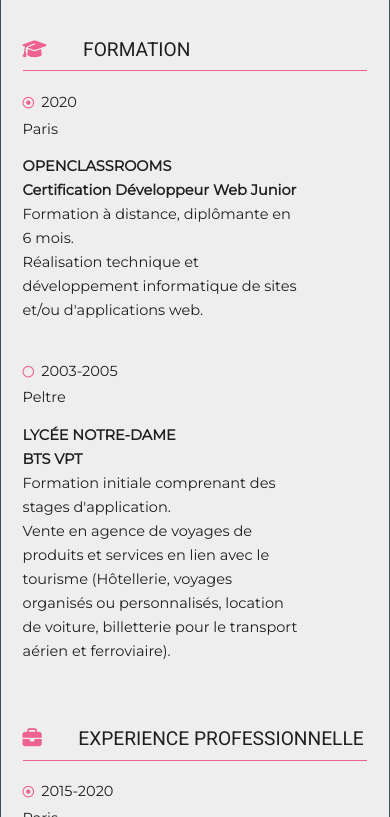
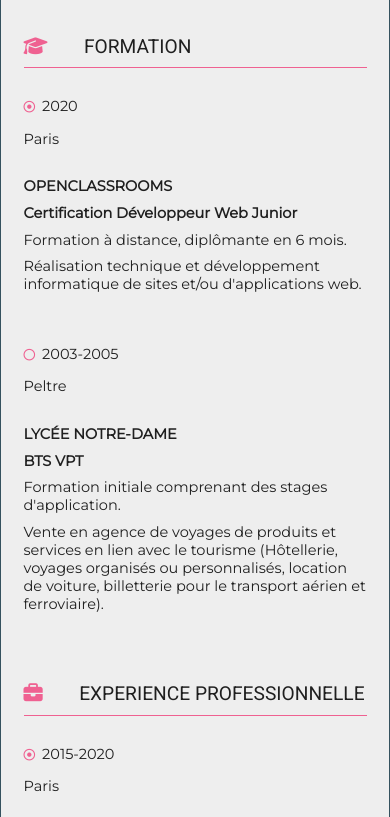
Before and after one commit to gmlesfrites/P2_emilie_gourlin, a plain HTML site: page index.html in a window 390 px wide. Shown: the part 477-1294 px from the top of the page. Drawn offline with nearby package versions, Linux system fonts and the light colour scheme.

Commit message:
code propre

```diff
--- a/style.css
+++ b/style.css
@@ -20,7 +20,7 @@ body {
 	border: solid 1px #34515e;
 	font-family: 'Roboto','Sans-serif';
 	font-size: 16px;
-	line-height: 2em;
+	line-height: 1.5em;
 	list-style-type: none;
 }
 /*Titre Emilie*/
@@ -54,6 +54,7 @@ header {
 ul, li {
 	font-family: 'Montserrat';
 	font-size: 1.1em;
+	padding: 0.3em 0;
 }
 
 .upper, .intitule {
@@ -89,7 +90,7 @@ ul, li {
 /*div pour contenus en colonnes*/
  #contenu, #presentation {
 	width: 70%;
-	padding:0 1.8em;
+	padding:0 1.875em;
 }
 
 /* bordure rose sous les titres*/
@@ -168,7 +169,8 @@ a {
 	color: #34515e;
 }
 
-/*pictos loisirs*/
+
+/***********pictos loisirs*****************/
 .fa-hiking, .fa-camera-retro, .fa-plane-departure {
 	color: #34515e;
 	font-size: 1.25em;
@@ -185,7 +187,7 @@ a {
 }
 
 /*********************************MEDIA QUERIES******************************/
-@media screen and (min-width: 320px) and (max-width: 1024px)
+@media all and (min-width: 320px) and (max-width: 1024px)
 {
 	body {
 		font-size: 75%;
@@ -204,7 +206,7 @@ a {
 		background-color: #607d8b;
 	}
 
-	#container, #contenu, #reco, #presentation, #photo, header, aside, .formation, .experience, .date {
+	#container, #contenu, #reco, #presentation, #photo, header, aside, .formation, .experience, .date, .detail {
 		width: 100%;
 		display: block;
 	}
```
